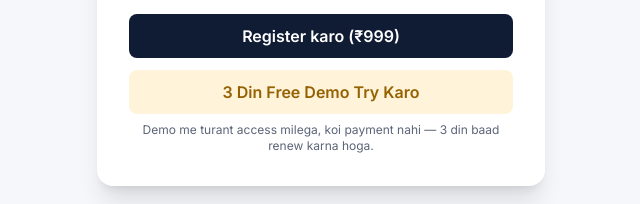
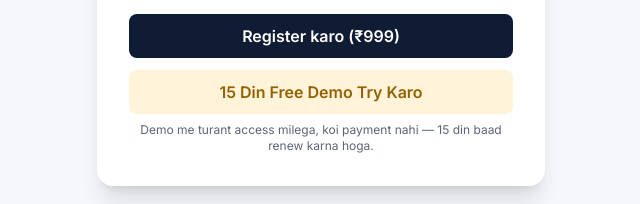
Before and after one commit to feemitraofficial/feemitra, a Next.js app: page /register in a window 1280 px wide. Shown: the part 747-951 px from the top of the page, without its empty margins (319-959 px from the left). Built offline with nearby package versions, Linux system fonts and the light colour scheme; no server answers.

Commit message:
Add files via upload

```diff
--- a/src/app/register/page.js
+++ b/src/app/register/page.js
@@ -104,7 +104,7 @@ export default function RegisterPage() {
       const instituteId = crypto.randomUUID();
       const isTrial = intent === "trial";
       const trialEndsAt = isTrial
-        ? new Date(Date.now() + 3 * 24 * 60 * 60 * 1000).toISOString()
+        ? new Date(Date.now() + 15 * 24 * 60 * 60 * 1000).toISOString()
         : null;
 
       const { error: instError } = await supabase
@@ -286,10 +286,10 @@ export default function RegisterPage() {
               className="w-full rounded-lg py-2.5 font-semibold"
               style={{ background: "#FFF3DA", color: "#946200" }}
             >
-              {loading && intent === "trial" ? "Shuru ho raha hai..." : "3 Din Free Demo Try Karo"}
+              {loading && intent === "trial" ? "Shuru ho raha hai..." : "15 Din Free Demo Try Karo"}
             </button>
             <p className="text-xs text-center mt-2" style={{ color: "var(--muted)" }}>
-              Demo me turant access milega, koi payment nahi — 3 din baad renew karna hoga.
+              Demo me turant access milega, koi payment nahi — 15 din baad renew karna hoga.
             </p>
           </form>
         )}
@@ -348,7 +348,7 @@ export default function RegisterPage() {
                   Demo shuru ho gaya!
                 </h2>
                 <p className="text-sm mb-4" style={{ color: "var(--muted)" }}>
-                  3 din ke liye pura access mil gaya hai, koi payment nahi karni padi.
+                  15 din ke liye pura access mil gaya hai, koi payment nahi karni padi.
                   Turant login karke dashboard use kar sakte ho.
                 </p>
                 <Link
```
